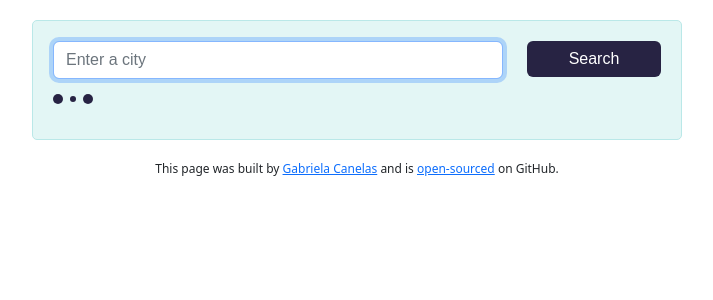
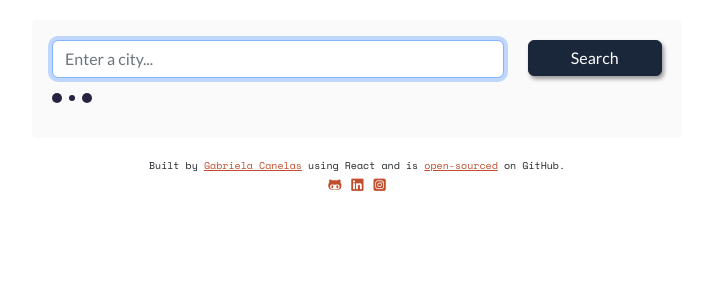
Before and after one commit to gabrielapcan/weather-react-shecodes, a React (Create React App) app: page / in a window 1280 px wide. Shown: the top 300 px of the page, without its empty margins (283-996 px from the left). Built offline with nearby package versions, Linux system fonts and the light colour scheme; no server answers.

Commit message:
fixed footer and added styling

```diff
--- a/package.json
+++ b/package.json
@@ -3,6 +3,10 @@
   "version": "0.1.0",
   "private": true,
   "dependencies": {
+    "@fortawesome/fontawesome-free": "^6.2.0",
+    "@fortawesome/fontawesome-svg-core": "^6.2.0",
+    "@fortawesome/free-solid-svg-icons": "^6.2.0",
+    "@fortawesome/react-fontawesome": "^0.2.0",
     "@testing-library/jest-dom": "^5.16.5",
     "@testing-library/react": "^13.4.0",
     "@testing-library/user-event": "^13.5.0",
--- a/public/index.html
+++ b/public/index.html
@@ -8,7 +8,16 @@
       name="Weather App"
       content="Weather Application - current and forecast data"
     />
-
+    <link rel="preconnect" href="https://fonts.googleapis.com" />
+    <link rel="preconnect" href="https://fonts.gstatic.com" crossorigin />
+    <link
+      href="https://fonts.googleapis.com/css2?family=Lato:wght@100;300;400;700;900&family=Space+Mono:wght@400;700&display=swap"
+      rel="stylesheet"
+    />
+    <script
+      src="https://kit.fontawesome.com/16ca09898f.js"
+      crossorigin="anonymous"
+    ></script>
     <title>Weather App</title>
   </head>
   <body>
--- a/src/App.css
+++ b/src/App.css
@@ -1,4 +1,18 @@
 footer {
   text-align: center;
-  font-size: 12px;
+  font-size: 10px;
+  font-family: "Space Mono", monospace;
 }
+.Footer-link {
+  color: var(--highlight-color);
+}
+.Footer-link:hover {
+  color: var(--secondary-color);
+}
+
+.social-links {
+  font-size: 14px;
+}
+.social-links i {
+  margin: 5px;
+}
--- a/src/App.js
+++ b/src/App.js
@@ -8,20 +8,20 @@ export default function App() {
         <Weather defaultCity="Porto" />
 
         <footer>
-          This page was built by{" "}
+          Built by{" "}
           <a
             className="Footer-link"
-            href="https://www.linkedin.com/in/gabrielacanelas"
+            href="https://relaxed-puppy-1f4f1f.netlify.app/"
             target="_blank"
             rel="noopener noreferrer"
-            label="LinkedIn profile"
+            label="Personal Website"
           >
             Gabriela Canelas
           </a>{" "}
-          and is{" "}
+          using React and is{" "}
           <a
             className="Footer-link"
-            href="https://reactjs.org"
+            href="https://github.com/gabrielapcan/weather-react-shecodes"
             target="_blank"
             rel="noopener noreferrer"
             label="GitHub repository"
@@ -29,6 +29,35 @@ export default function App() {
             open-sourced
           </a>{" "}
           on GitHub.
+          <p className="social-links">
+            <a
+              className="Footer-link"
+              href="https://github.com/gabrielapcan/"
+              target="_blank"
+              rel="noopener noreferrer"
+              label="GitHub"
+            >
+              <i className="fa-brands fa-github-alt"></i>
+            </a>
+            <a
+              className="Footer-link"
+              href="https://www.linkedin.com/in/gabrielacanelas"
+              target="_blank"
+              rel="noopener noreferrer"
+              label="LinkedIn profile"
+            >
+              <i class="fa-brands fa-linkedin"></i>
+            </a>
+            <a
+              className="Footer-link"
+              href="https://www.instagram.com/gabrielapcan/"
+              target="_blank"
+              rel="noopener noreferrer"
+              label="Instagram profile"
+            >
+              <i class="fa-brands fa-square-instagram"></i>
+            </a>
+          </p>
         </footer>
       </div>
     </div>
--- a/src/DisplayTemperature.css
+++ b/src/DisplayTemperature.css
@@ -10,6 +10,6 @@
 }
 .DisplayTemperature .temperature-range {
   margin-top: 10px;
-  color: #70757a;
+  opacity: 0.6;
   font-size: 14px;
 }
--- a/src/ForecastData.css
+++ b/src/ForecastData.css
@@ -1,4 +1,12 @@
+.forecast-data {
+  padding: 5px;
+}
 .forecast-data .forecast-min {
-  opacity: 0.6;
+  color: var(--highlight-color);
+  opacity: 0.5;
   margin-left: 5px;
 }
+.forecast-data .forecast-max {
+  color: var(--highlight-color);
+  font-weight: bold;
+}
--- a/src/Icon.js
+++ b/src/Icon.js
@@ -4,7 +4,7 @@ import ReactAnimatedWeather from "react-animated-weather";
 export default function Icon(props) {
   const codeMapping = {
     "01d": "CLEAR_DAY",
-    "01n": "CLEAR_NIGHY",
+    "01n": "CLEAR_NIGHT",
     "02d": "PARTLY_CLOUDY_DAY",
     "02n": "PARTLY_CLOUDY_NIGHT",
     "03d": "CLOUDY",
@@ -24,12 +24,12 @@ export default function Icon(props) {
   };
 
   const colorMapping = {
-    CLEAR_DAY: "#FF9E80",
-    CLEAR_NIGHY: "#1E88E5",
-    PARTLY_CLOUDY_DAY: "#43A047",
-    PARTLY_CLOUDY_NIGHT: "#64818E",
-    CLOUDY: "#FFC61B",
-    RAIN: "#4DB6AC",
+    CLEAR_DAY: "#FFC61B",
+    CLEAR_NIGHT: "#0b6ec4",
+    PARTLY_CLOUDY_DAY: "#6f9efc",
+    PARTLY_CLOUDY_NIGHT: "#0b6ec4",
+    CLOUDY: "#a0a0a0",
+    RAIN: "#6a5a72",
     SLEET: "#8C9EFF",
     SNOW: "#FFFFFF",
     FOG: "#E63F3B",
--- a/src/Weather.css
+++ b/src/Weather.css
@@ -5,15 +5,20 @@
   margin: 20px auto;
   max-width: 650px;
   color: var(--primary-color);
-  background-color: var(--secondary-color);
-  font-family: Arial, Helvetica, sans-serif;
+  background-color: var(--background-color);
+  font-family: "Lato", sans-serif;
 }
 .Weather .search-button {
   background: var(--primary-color);
-  border: none;
+  border: 1px solid var(--primary-color);
+  border-radius: 6px;
+  height: 36px;
   color: white;
+  transition: ease-in-out 150ms all;
+  box-shadow: 2px 3px 4px rgba(0, 0, 0, 0.4);
 }
-.Weather .search-button:hover {
-  background: var(--secondary-color);
-  color: var(--primary-color);
+.search-button:hover {
+  background: var(--background-color);
+  color: var(--highlight-color);
+  border: 1px solid var(--highlight-color);
 }
--- a/src/Weather.js
+++ b/src/Weather.js
@@ -44,18 +44,14 @@ export default function Weather(props) {
         <div className="col-9">
           <input
             type="search"
-            placeholder="Enter a city"
+            placeholder="Enter a city..."
             autoFocus="on"
             className="form-control"
             onChange={handleCityChange}
           />
         </div>
         <div className="col-3">
-          <input
-            type="submit"
-            value="Search"
-            className="btn w-100 search-button"
-          />
+          <input type="submit" value="Search" className="w-100 search-button" />
         </div>
       </div>
     </form>
--- a/src/WeatherInfo.css
+++ b/src/WeatherInfo.css
@@ -1,6 +1,8 @@
+.Weather-info {
+  color: var(--secondary-color);
+}
 .Weather-info h1 {
   margin: 10px 0px 20px;
-
   font-size: 30px;
   font-weight: 600;
 }
@@ -15,3 +17,10 @@
 .Weather-info .weather-description {
   font-size: 15px;
 }
+.Weather-info .last-update {
+  font-family: "Space Mono", monospace;
+  font-size: 10px;
+  display: flex;
+  top: -10px;
+  opacity: 0.5;
+}
--- a/src/WeatherInfo.js
+++ b/src/WeatherInfo.js
@@ -31,11 +31,12 @@ export default function WeatherInfo(props) {
             <ul className="mt-3">
               <li>
                 <FormattedDate dateSend={props.data.date} />
+                <span className="last-update">(last update)</span>
               </li>
-              <li className="text-capitalize">{props.data.description}</li>
             </ul>
 
             <ul className="mt-2">
+              <li className="text-capitalize">{props.data.description}</li>
               <li>Humidity: {props.data.humidity}%</li>
               <li>Wind: {Math.round(props.data.wind)}km/h</li>
             </ul>
--- a/src/index.css
+++ b/src/index.css
@@ -1,5 +1,6 @@
 :root {
-  --primary-color: #272343;
-  --secondary-color: #e3f6f5;
-  --terciary-color: #bae8e8;
+  --primary-color: #1a2639;
+  --secondary-color: #3e4a61;
+  --background-color: #fafafa;
+  --highlight-color: #c24d2c;
 }
```
Also changed, not shown: 2 other files (tests, documents, lock files or other folders).
